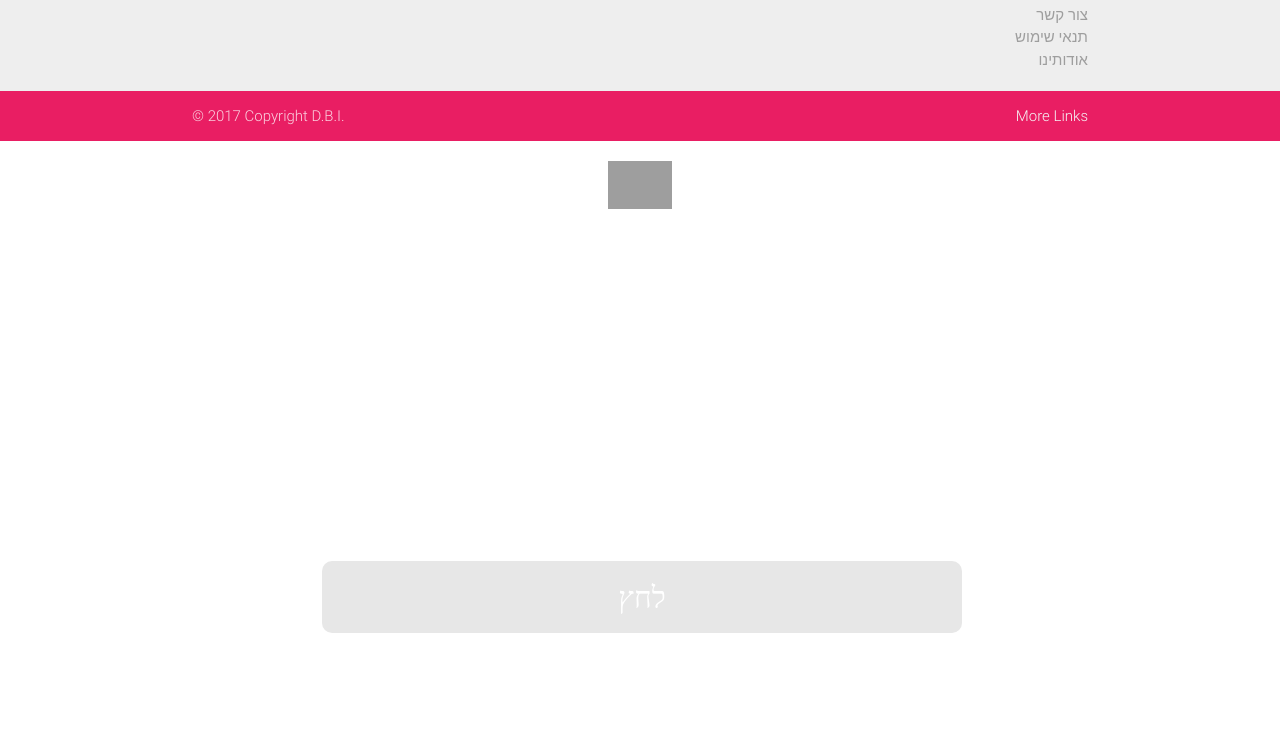
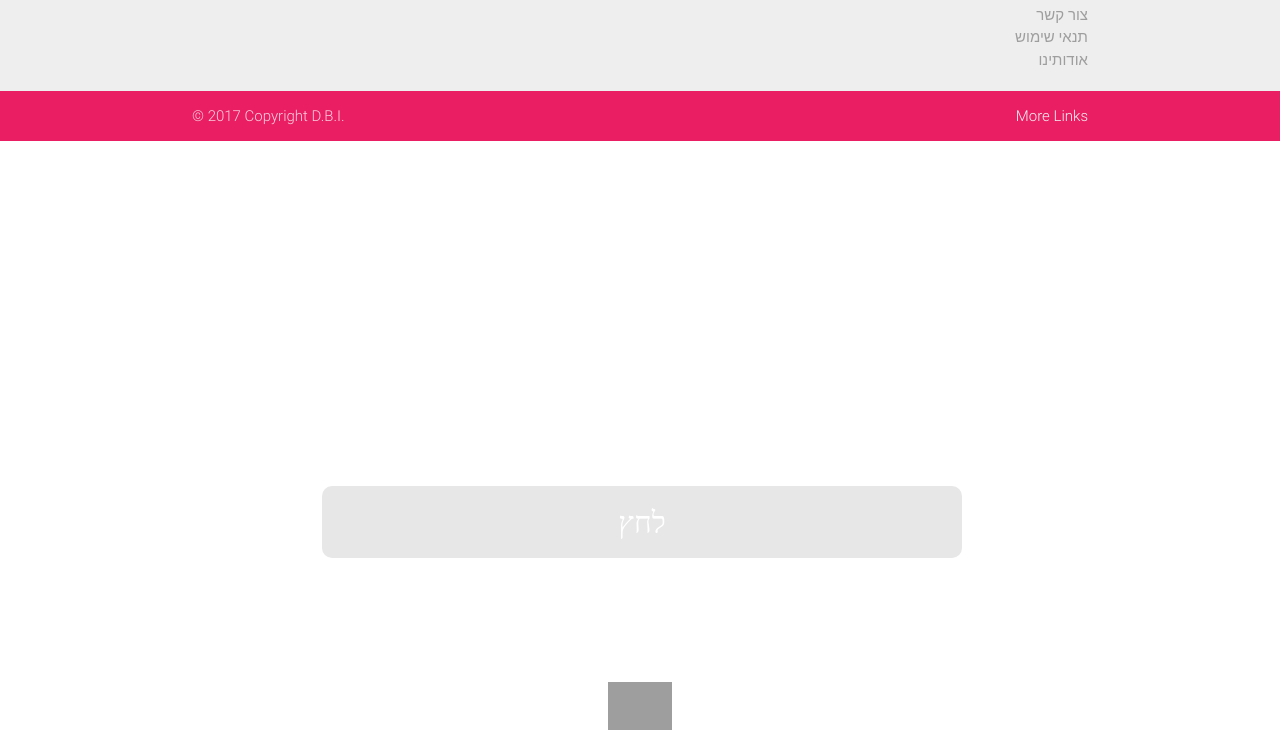
Before and after one commit to amitleshed/DBI, a Rails app: page / in a window 1280 px wide. Shown: the part 3393-4130 px from the top of the page. Before the commit the page ends 4026 px from the top, so only its background shows below. Run offline with Rails 7, Linux system fonts and the light colour scheme; style sheets or scripts are compiled from the project's sources; some libraries are stand-ins or nearby versions; some web fonts are replaced; grey boxes are pictures that could not be loaded.

Commit message:
New modal

```diff
--- a/app/views/welcome/index.html.erb
+++ b/app/views/welcome/index.html.erb
@@ -3,10 +3,12 @@
             $("#demo01").animatedModal({
                 animatedIn:'fadeInDown',
                 animatedOut:'fadeOutUp',
+                color: "#10B5B5",
             });
             $("#demo02").animatedModal({
                 animatedIn:'fadeInDown',
                 animatedOut:'fadeOutUp',
+                color: "#10B5B5",
             });
         }); // MODAL /
      </script>
@@ -239,11 +241,10 @@
 
      <div id="animatedModal">
         <!--THIS IS IMPORTANT! to close the modal, the class name has to match the name given on the ID  class="close-animatedModal" -->
-        <div class="close-animatedModal center-align" style="margin-top: 20px; color:#fff">
-            <%= image_tag("http://i.imgur.com/msYWCEQ.png", :style => "width: 5%;", :class => "exit-img undraggableimg")%>
-        </div>
-
         <div class="modal-contact" id="modal-contact" style="width: 50%; margin: 0 auto;margin-top: 10%;">
                   <%= render 'form' %>
         </div>
+        <div class="close-animatedModal center-align" style="margin-top: 8em; color:#fff">
+            <%= image_tag("http://i.imgur.com/msYWCEQ.png", :style => "width: 5%;", :class => "exit-img undraggableimg")%>
+        </div>
     </div>
```
